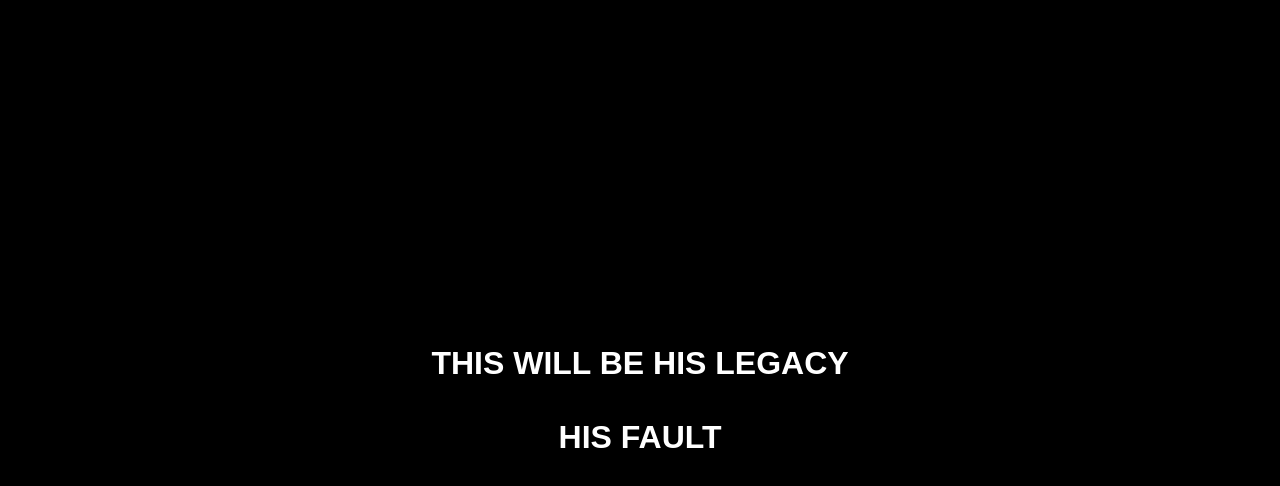
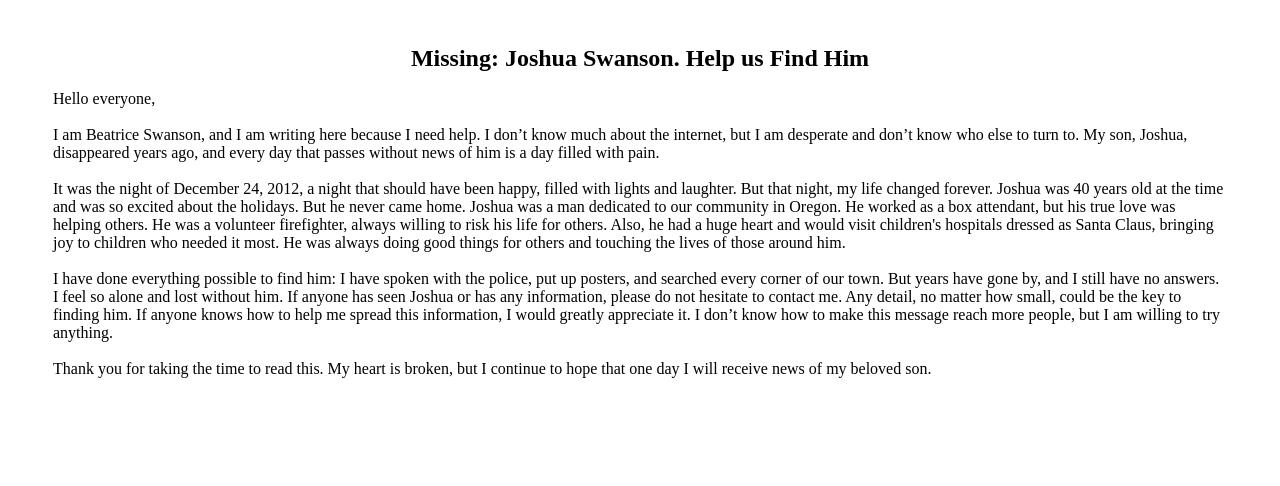
Before and after one commit to maramoxine/maramoxine.github.io, a plain HTML site: page index.html in a window 1280 px wide. Drawn offline with Linux system fonts and the light colour scheme.

Commit message:
HESGONE#3

```diff
--- a/index.html
+++ b/index.html
@@ -6,27 +6,48 @@
     <title>ad missing</title>
     <style >
         body{
+            background: #ffffff;
+        }
+        h2{
             padding: 0%;
             margin: 0;
-            background: black;
+            text-align: center;
         }
-        h1{
-            padding: 0%;
-            margin: 0;
-            color: white;
-            text-align: center;
-            font-family: arial;
-            position:absolute;
-            top: 50%;
-            left: 50%;
-            transform: translateX(-50%) translateY(-50%);
+        .container{
+            margin: 45px;
         }
     </style>
 </head>
 <body>
-    <h1>
-       THIS WILL BE HIS LEGACY
-      <br> <br> HIS FAULT
-    </h1>
+    <div class="container">
+        <div>
+            <h2>
+            Missing: Joshua Swanson. Help us Find Him
+            </h2>
+            <br>
+            Hello everyone,
+            <br> <br>
+            I am Beatrice Swanson, and I am writing here because I need help. I don’t know much about
+            the internet, but I am desperate and don’t know who else to turn to. My son, Joshua,
+             disappeared years ago, and every day that passes without news of him is a day filled with pain.
+            <br> <br>
+            It was the night of December 24, 2012, a night that should have been happy,
+            filled with lights and laughter. But that night, my life changed forever. Joshua
+            was 40 years old at the time and was so excited about the holidays. But he never came home.
+            Joshua was a man dedicated to our community in Oregon. He worked as a box attendant, but his true
+            love was helping others. He was a volunteer firefighter, always willing to risk his life for others.
+            Also, he had a huge heart and would visit children's hospitals dressed as Santa Claus, bringing joy to children
+            who needed it most. He was always doing good things for others and touching the lives of those around him.
+            <br> <br>
+            I have done everything possible to find him: I have spoken with the police, put up posters, and
+            searched every corner of our town. But years have gone by, and I still have no answers. I feel so alone and lost without him.
+            If anyone has seen Joshua or has any information, please do not hesitate to contact me. Any detail,
+            no matter how small, could be the key to finding him. If anyone knows how to help me spread this information,
+            I would greatly appreciate it. I don’t know how to make this message reach more people, but I am willing to try anything.
+            <br> <br>
+            Thank you for taking the time to read this. My heart is broken, but I continue to hope that one day I
+            will receive news of my beloved son.
+        </div>
+    </div>
 </body>
 </html>
```
Also changed, not shown: indextwo.txt (added), 1 other file.
